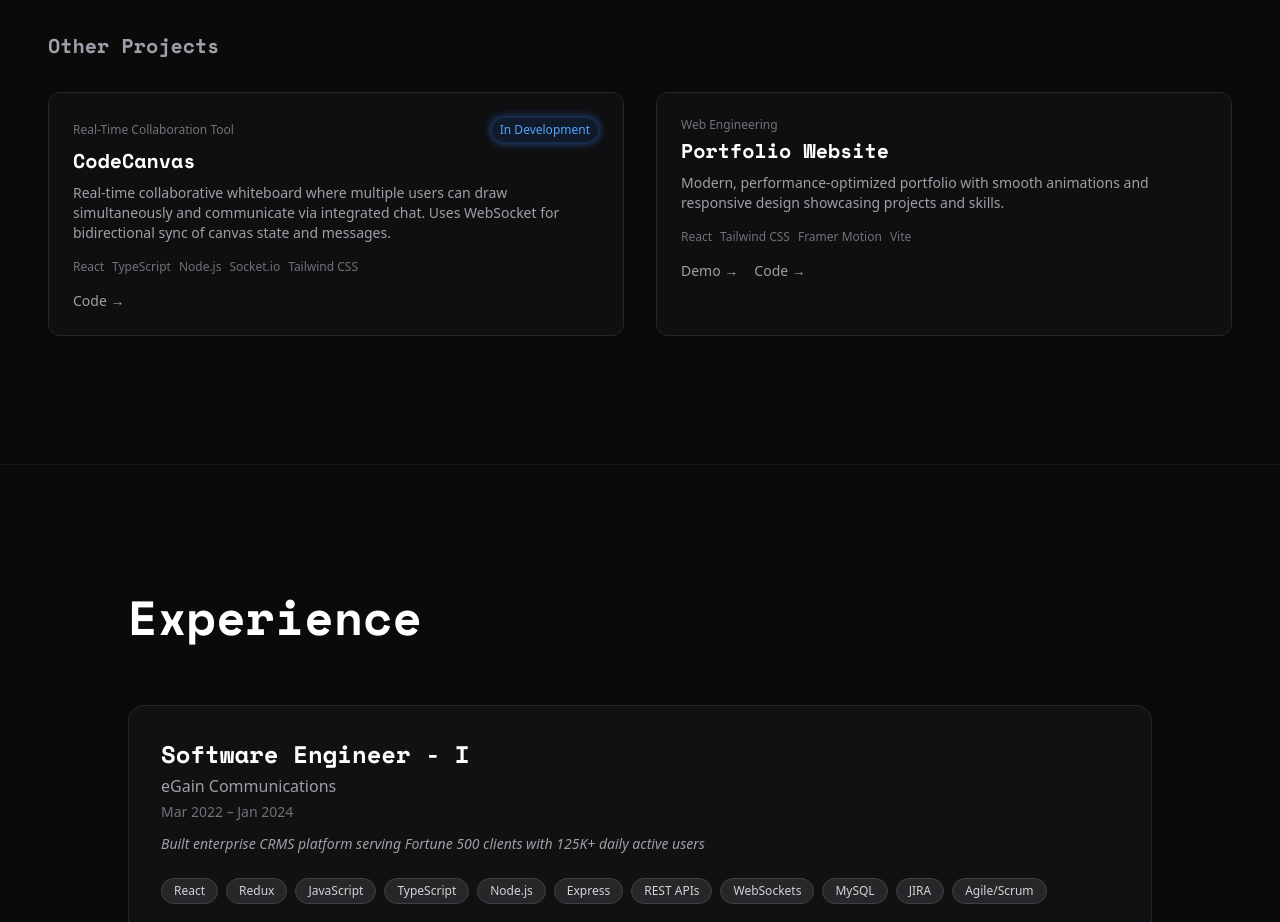
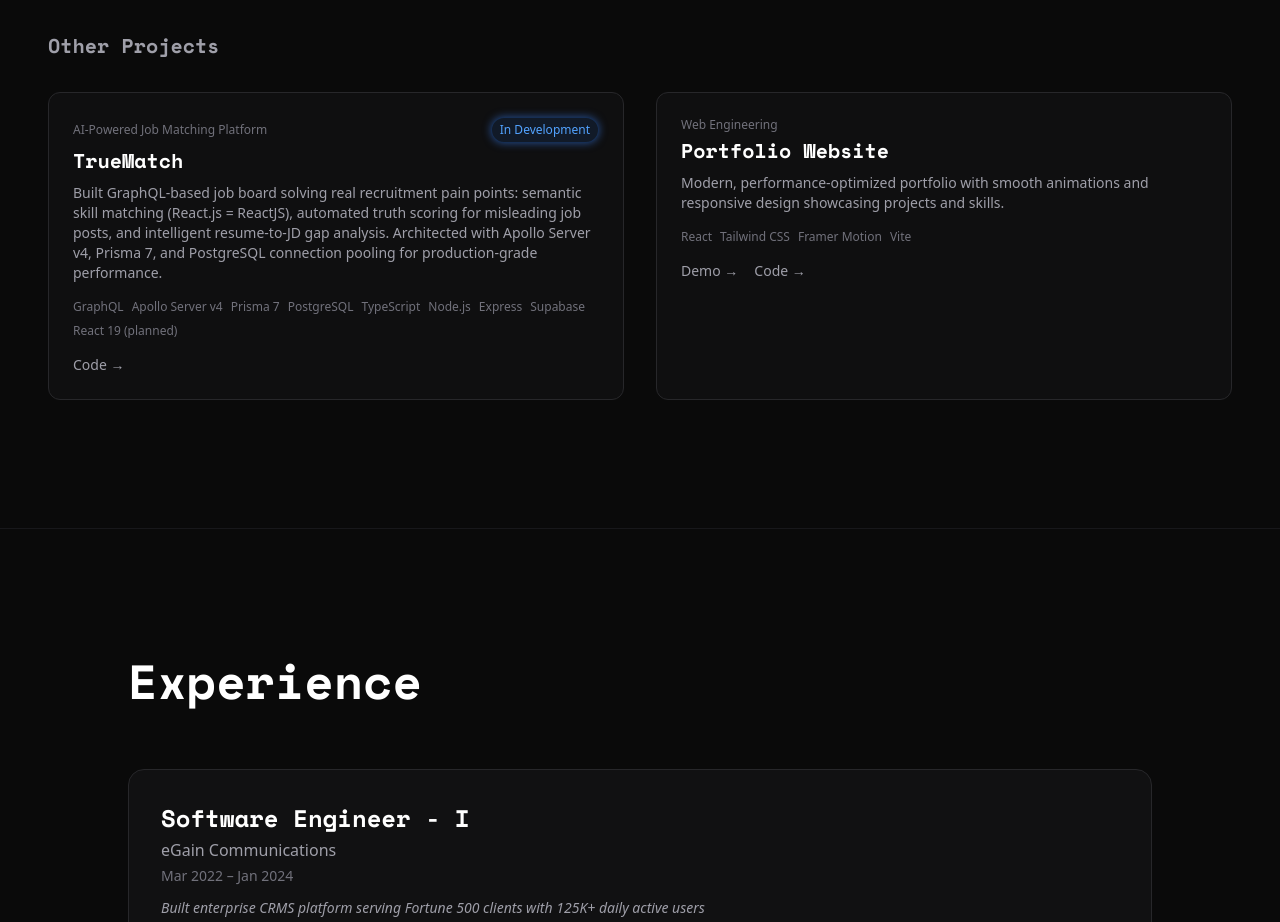
Before and after one commit to pujeetas/Portfolio-website, a React (Vite) app: page / in a window 1280 px wide. Shown: the part 2000-2922 px from the top of the page. Built offline with nearby package versions, Linux system fonts and the light colour scheme.

Commit message:
New Project

```diff
--- a/src/ProjectSection.jsx
+++ b/src/ProjectSection.jsx
@@ -49,15 +49,24 @@ const PROJECTS = [
   },
   {
     id: 2,
-    title: "CodeCanvas ",
-    category: "Real-Time Collaboration Tool",
+    title: "TrueMatch",
+    category: "AI-Powered Job Matching Platform",
     description:
-      "Real-time collaborative whiteboard where multiple users can draw simultaneously and communicate via integrated chat. Uses WebSocket for bidirectional sync of canvas state and messages.",
-
-    tech: ["React", "TypeScript", "Node.js", "Socket.io", "Tailwind CSS"],
+      "Built GraphQL-based job board solving real recruitment pain points: semantic skill matching (React.js = ReactJS), automated truth scoring for misleading job posts, and intelligent resume-to-JD gap analysis. Architected with Apollo Server v4, Prisma 7, and PostgreSQL connection pooling for production-grade performance.",
+    tech: [
+      "GraphQL",
+      "Apollo Server v4",
+      "Prisma 7",
+      "PostgreSQL",
+      "TypeScript",
+      "Node.js",
+      "Express",
+      "Supabase",
+      "React 19 (planned)",
+    ],
     links: {
       demo: null,
-      github: "https://github.com/pujeetas/chat-app",
+      github: "https://github.com/pujeetas/TrueMatch",
     },
     featured: false,
     status: "In Development",
```
